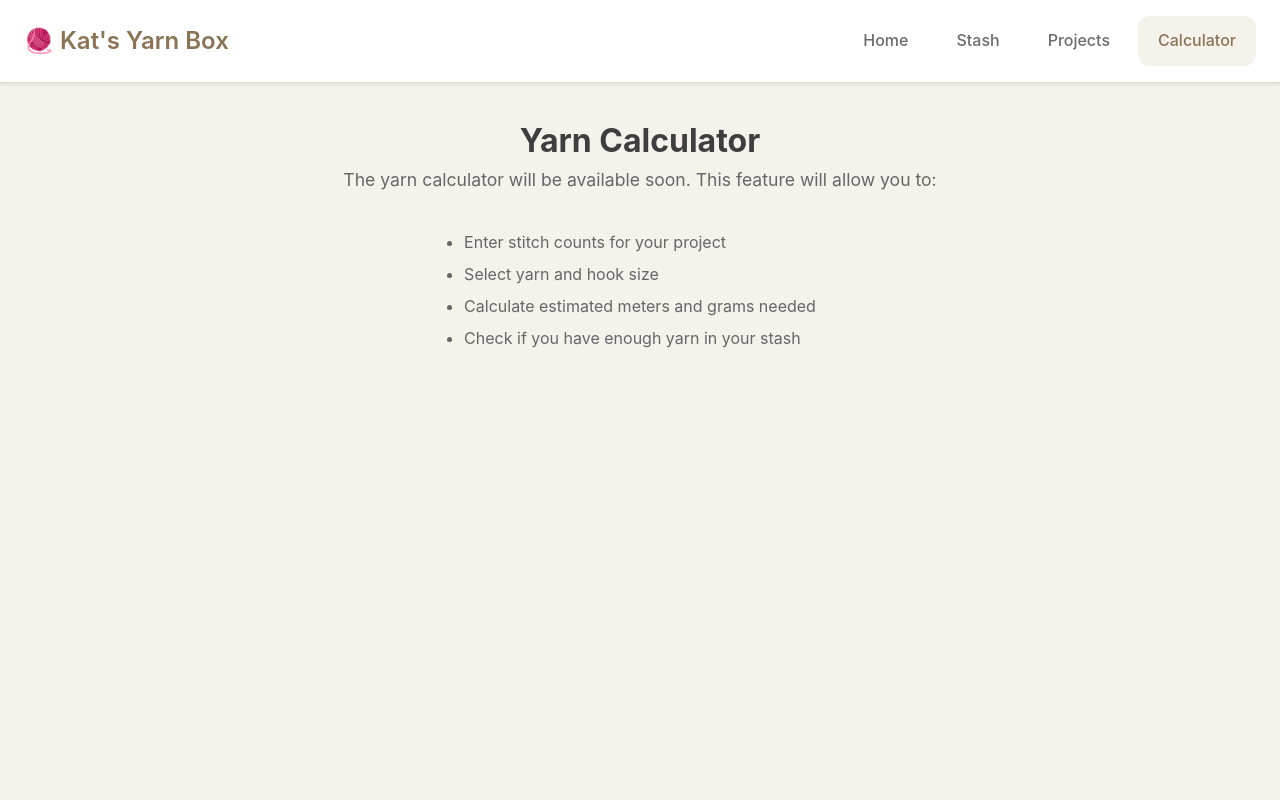
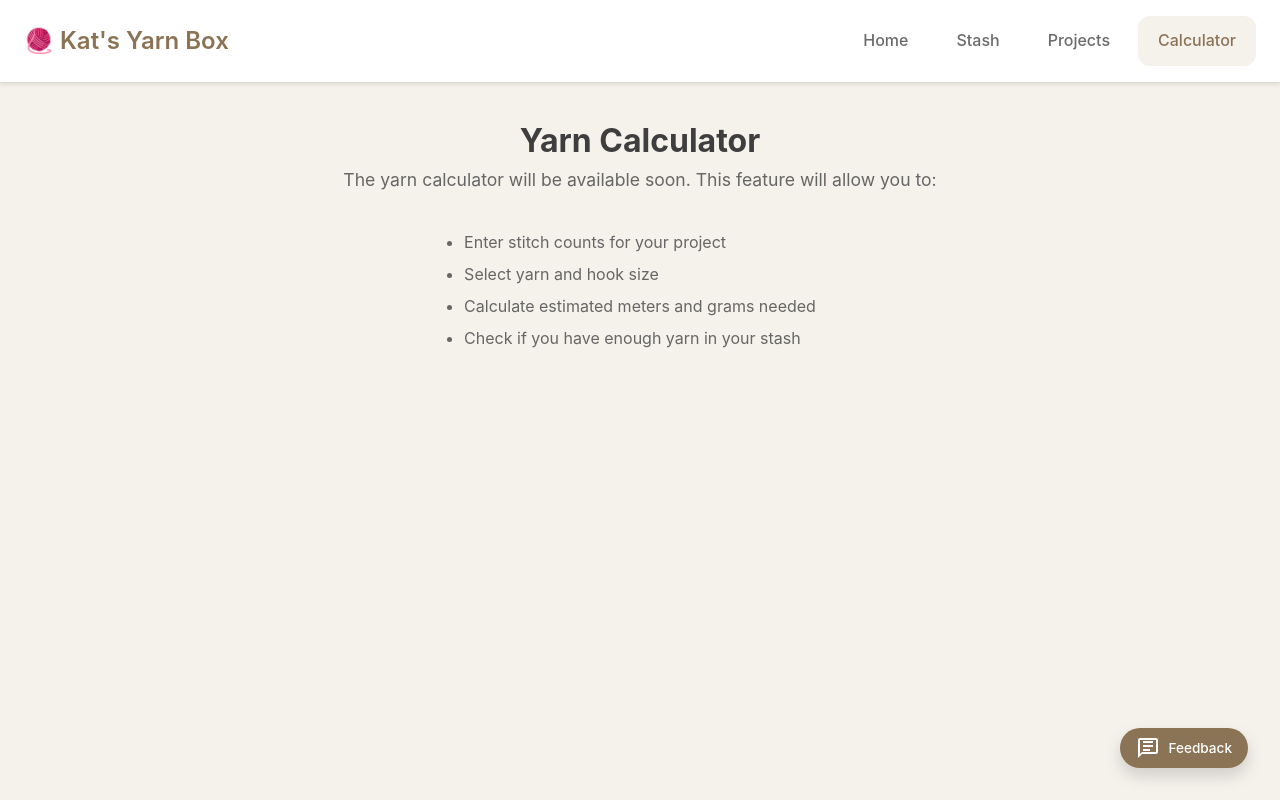
Before and after one commit to kathleenrluo/yarnstash, a React (Vite) app in the folder frontend/: page /calculator in a window 1280 px wide. Built offline with nearby package versions, Linux system fonts and the light colour scheme.

Commit message:
Add floating feedback button linking to Google Form

```diff
--- a/frontend/src/App.css
+++ b/frontend/src/App.css
@@ -239,6 +239,39 @@
   }
 }
 
+/* Feedback Button Styles */
+.feedback-button {
+  transition: all 0.2s ease !important;
+}
+
+.feedback-button:hover {
+  background-color: #6B5A42 !important;
+  transform: translateY(-2px) !important;
+  box-shadow: 0 8px 16px rgba(0, 0, 0, 0.15) !important;
+}
+
+.feedback-button:active {
+  transform: translateY(0) !important;
+}
+
+@media (max-width: 768px) {
+  .feedback-button {
+    bottom: 1.5rem !important;
+    right: 1.5rem !important;
+    padding: 0.5rem 0.75rem !important;
+    font-size: 0.75rem !important;
+  }
+
+  .feedback-button .feedback-text {
+    display: none;
+  }
+
+  .feedback-button svg {
+    width: 20px !important;
+    height: 20px !important;
+  }
+}
+
 /* Responsive styles for Navbar */
 @media (max-width: 768px) {
   .navbar-responsive {
--- a/frontend/src/App.jsx
+++ b/frontend/src/App.jsx
@@ -8,6 +8,7 @@ import { BrowserRouter as Router, Routes, Route, useLocation } from 'react-route
 import { useEffect } from 'react';
 import Navbar from './components/common/Navbar';
 import DemoBanner from './components/common/DemoBanner';
+import FeedbackButton from './components/common/FeedbackButton';
 import LandingPage from './pages/LandingPage';
 import StashPage from './pages/StashPage';
 import ProjectsPage from './pages/ProjectsPage';
@@ -58,6 +59,7 @@ function App() {
           <Route path="/projects" element={<ProjectsPage />} />
           <Route path="/calculator" element={<CalculatorPage />} />
         </Routes>
+        <FeedbackButton />
       </div>
     </Router>
   );
--- /dev/null
+++ b/frontend/src/components/common/FeedbackButton.jsx
@@ -0,0 +1,75 @@
+/**
+ * Feedback Button Component
+ *
+ * Floating button that links to the feedback form.
+ * Positioned in the bottom-right corner on all pages.
+ */
+
+import { theme } from '../../styles/theme';
+
+const FeedbackButton = () => {
+  const handleClick = () => {
+    window.open('https://forms.gle/GZzxhweC8uUn2iMm8', '_blank', 'noopener,noreferrer');
+  };
+
+  return (
+    <button
+      onClick={handleClick}
+      style={styles.button}
+      className="feedback-button"
+      aria-label="Send feedback"
+      title="Send feedback or report a bug"
+    >
+      <svg
+        width="24"
+        height="24"
+        viewBox="0 0 24 24"
+        fill="none"
+        xmlns="http://www.w3.org/2000/svg"
+        style={styles.icon}
+      >
+        <path
+          d="M20 2H4c-1.1 0-2 .9-2 2v18l4-4h14c1.1 0 2-.9 2-2V4c0-1.1-.9-2-2-2zm0 14H6l-2 2V4h16v12z"
+          fill="currentColor"
+        />
+        <path
+          d="M7 9h10v2H7zm0-4h10v2H7zm0 8h7v2H7z"
+          fill="currentColor"
+        />
+      </svg>
+      <span style={styles.text}>Feedback</span>
+    </button>
+  );
+};
+
+const styles = {
+  button: {
+    position: 'fixed',
+    bottom: '2rem',
+    right: '2rem',
+    display: 'flex',
+    alignItems: 'center',
+    gap: theme.spacing.sm,
+    padding: `${theme.spacing.sm} ${theme.spacing.md}`,
+    backgroundColor: theme.colors.primary,
+    color: theme.colors.surface,
+    border: 'none',
+    borderRadius: theme.borderRadius.full,
+    boxShadow: theme.shadows.lg,
+    cursor: 'pointer',
+    fontSize: theme.typography.fontSize.sm,
+    fontWeight: theme.typography.fontWeight.medium,
+    transition: theme.transitions.normal,
+    zIndex: 1000,
+    fontFamily: theme.typography.fontFamily.primary,
+  },
+  icon: {
+    flexShrink: 0,
+  },
+  text: {
+    whiteSpace: 'nowrap',
+  },
+};
+
+
+export default FeedbackButton;
```
